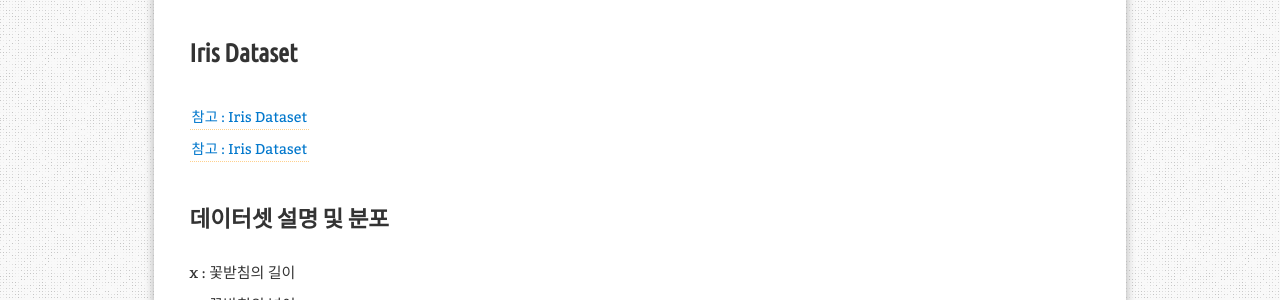
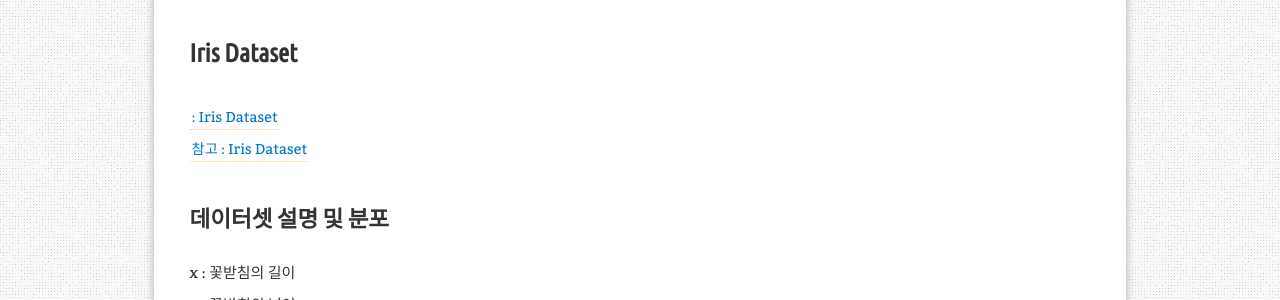
Before and after one commit to aristohyun/aristohyun.github.io, a Jekyll site: the page built from _posts/2021-07-12-Kaggle-Iris.md, in a window 1280 px wide and 900 px high, scrolled down 527 px. Shown: the part 153-453 px from the top of the window. Built offline with Jekyll 4.4.1, drawn with Linux system fonts in a browser that asks for light colours; comment, search, counter and statistics services are not loaded.

Commit message:
Update 2021-07-12-Kaggle-Iris.md

```diff
--- a/_posts/2021-07-12-Kaggle-Iris.md
+++ b/_posts/2021-07-12-Kaggle-Iris.md
@@ -14,7 +14,7 @@ redirect_from:
 
 # Iris Dataset
 
-[참고 : Iris Dataset](https://eunsukimme.github.io/ml/2019/12/16/K-Means/){:target="_ blank"}
+[ : Iris Dataset](https://www.kaggle.com/s1hyeon/iris-dataset/edit){:target="_ blank"}
 [참고 : Iris Dataset](https://eunsukimme.github.io/ml/2019/12/16/K-Means/){:target="_ blank"}
 
 ## 데이터셋 설명 및 분포
```
